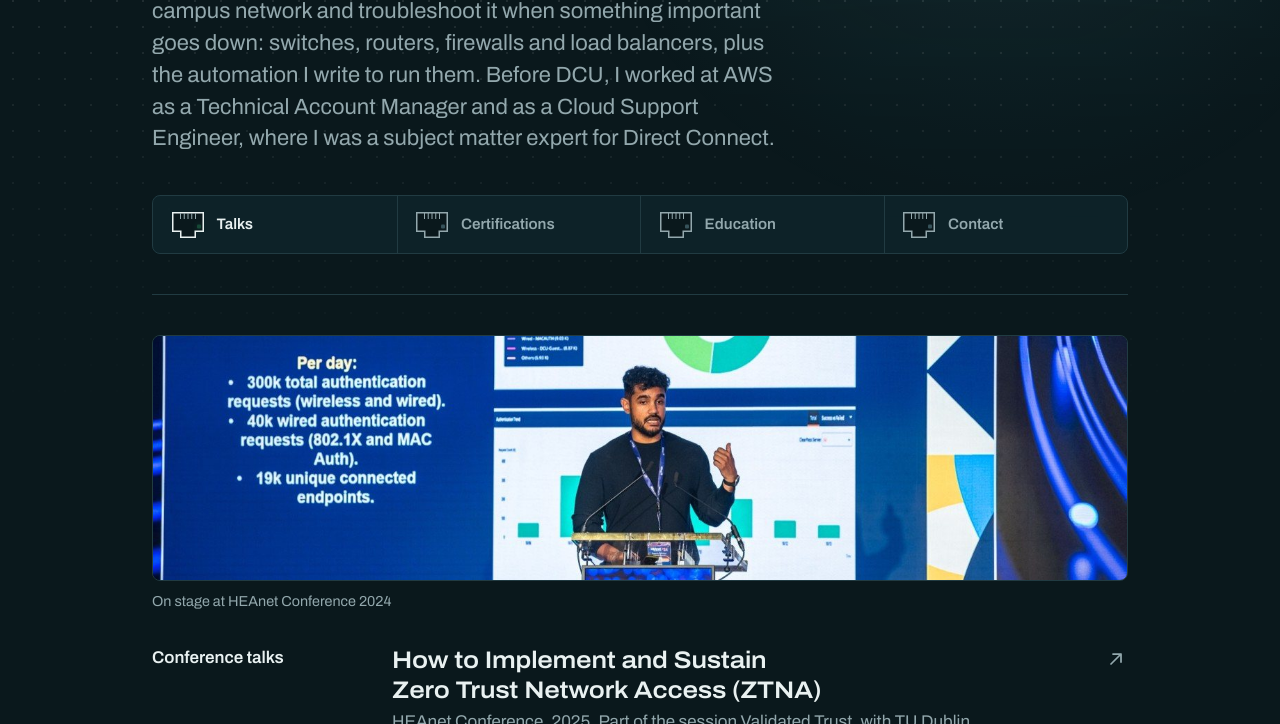
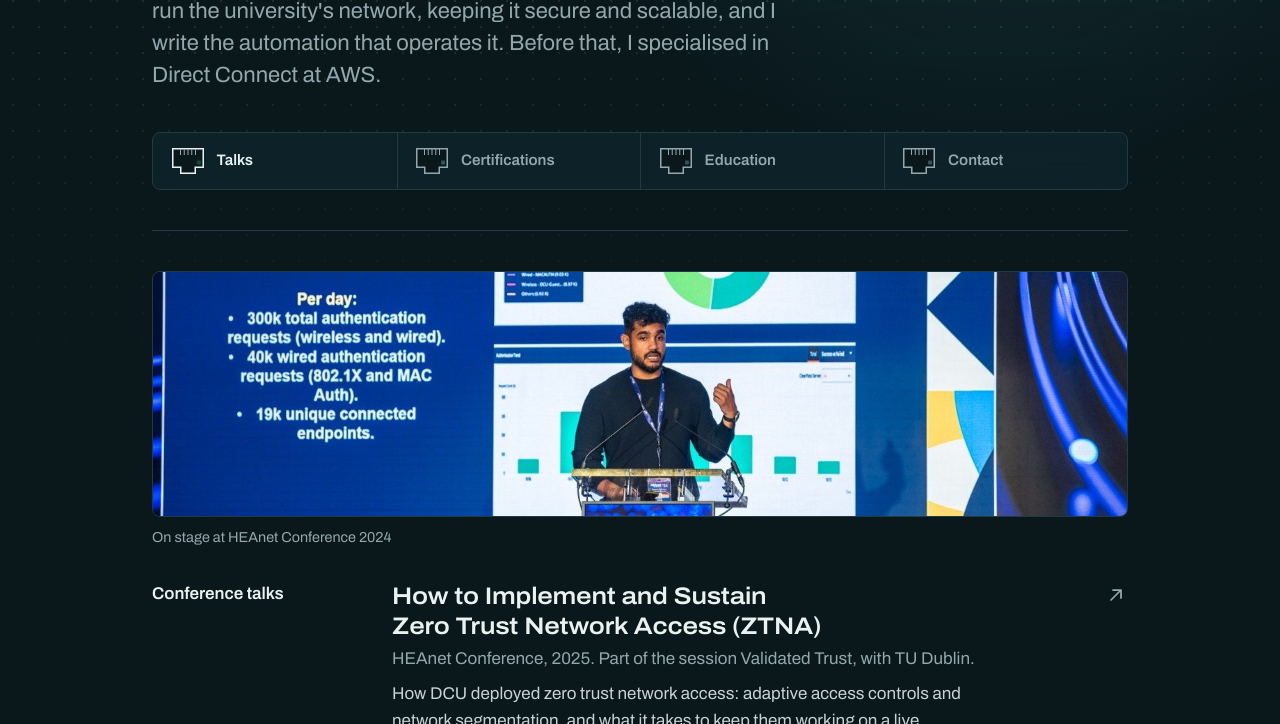
Before and after one commit to rogeriojrpalmares/rogeriojrpalmares.github.io, a plain HTML site: page index.html in a window 1280 px wide. Shown: the part 376-1100 px from the top of the page. Drawn offline with Linux system fonts and the light colour scheme.

Commit message:
Shorten the intro
Co-Authored-By: Claude Fable 5.2 <noreply@anthropic.com>
Claude-Session: https://claude.ai/code/session_01C1qnUkghUgwVEphWWXMM3L

```diff
--- a/index.html
+++ b/index.html
@@ -51,10 +51,9 @@
       <h1><span>Rogerio</span> <span>Palmares</span></h1>
       <p class="intro">
         <strong>Senior Network Engineer at Dublin City University.</strong>
-        I design the campus network and troubleshoot it when something important goes down:
-        switches, routers, firewalls and load balancers, plus the automation I write to run them.
-        Before DCU, I worked at AWS as a Technical Account Manager and as a Cloud Support Engineer,
-        where I was a subject matter expert for Direct Connect.
+        I design and run the university's network, keeping it secure and scalable,
+        and I write the automation that operates it.
+        Before that, I specialised in Direct Connect at AWS.
       </p>
     </header>
 
```
